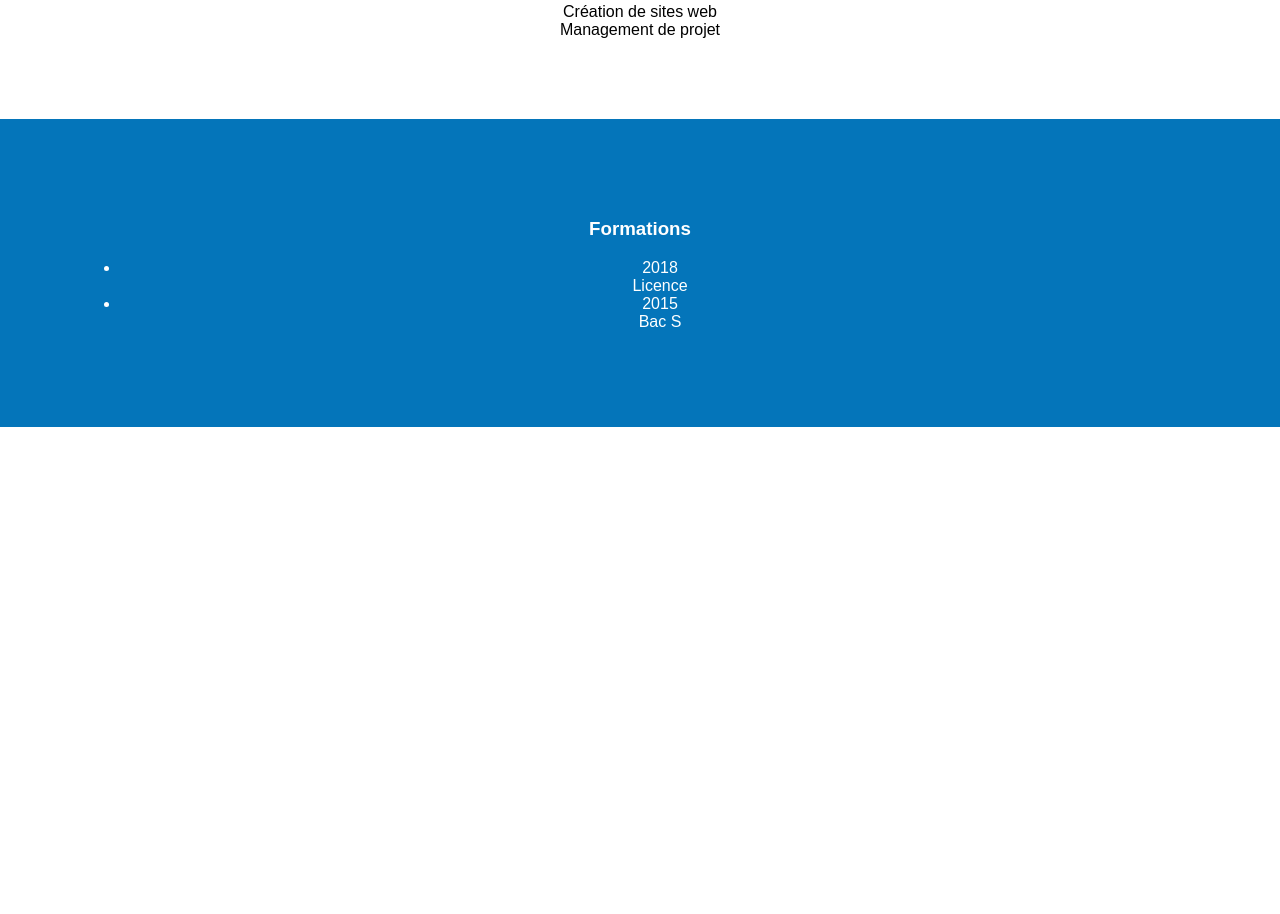
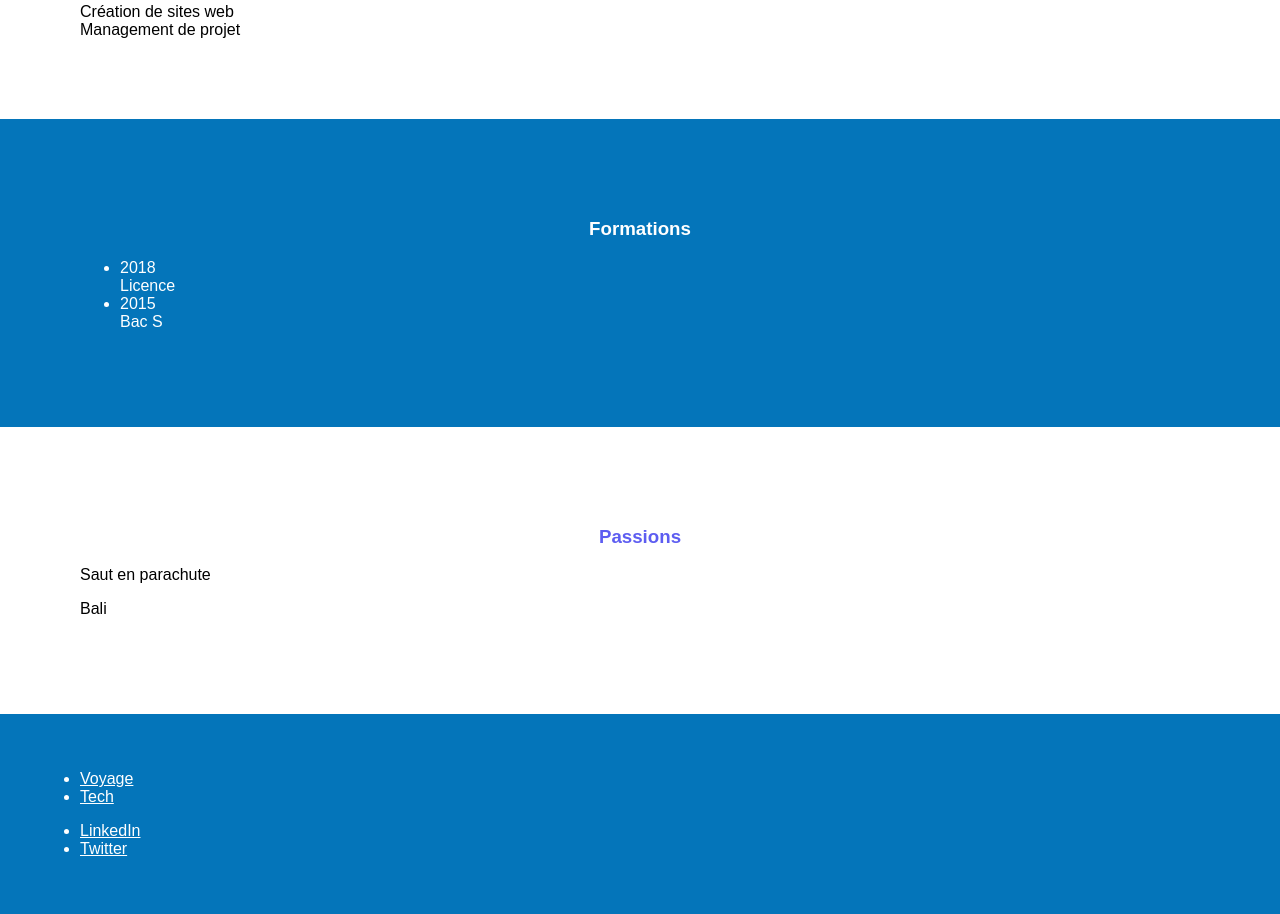
Before and after one commit to abdoulmonein/abdoulmonein.github.io, a plain HTML site: page index.html in a window 1280 px wide. Shown: the part 835-1749 px from the top of the page. Before the commit the page ends 1262 px from the top, so only its background shows below. Drawn offline with Linux system fonts and the light colour scheme.

Commit message:
work css correction

```diff
--- a/index.html
+++ b/index.html
@@ -68,6 +68,33 @@
   </div>
 </section>
 
+<section>
+  <div class="content">
+    <h3>Passions</h3>
+    <p>Saut en parachute</p>
+    <p>Bali</p>
+  </div>
+</section>
+<footer class="secondary-block">
+  <div class="content">
+    <div class="links">
+      <ul>
+        <li><a href="http://konexio.eu">Voyage</a></li>
+        <li><a href="http://konexio.eu">Tech</a></li>
+      </ul>
+    </div>
+    <div class="links">
+      <ul>
+        <li><a href="http://konexio.eu">LinkedIn</a></li>
+        <li><a href="http://konexio.eu">Twitter</a></li>
+      </ul>
+    </div>
+  </div>
+</footer>
+
+
+
+
 
 
 
--- a/style.css
+++ b/style.css
@@ -15,9 +15,9 @@ a{
     color:white;
 }
 
-}
-nav
- h2{
+
+nav h2{
+
 
 
     margin: 0px;
@@ -52,10 +52,22 @@ a{
     margin-left: 15px;
  }
  .content{
-     text-align: center;
+
      padding:40px;
 
  }
+h3{
+    text-align: center;
+    color:rgb(93, 93, 241)
+}
+.secondary-block h3 {
+    color:white;
+}
+
+
+
+
+
  img{
      border-radius:75px ;
      width:150px;
```
